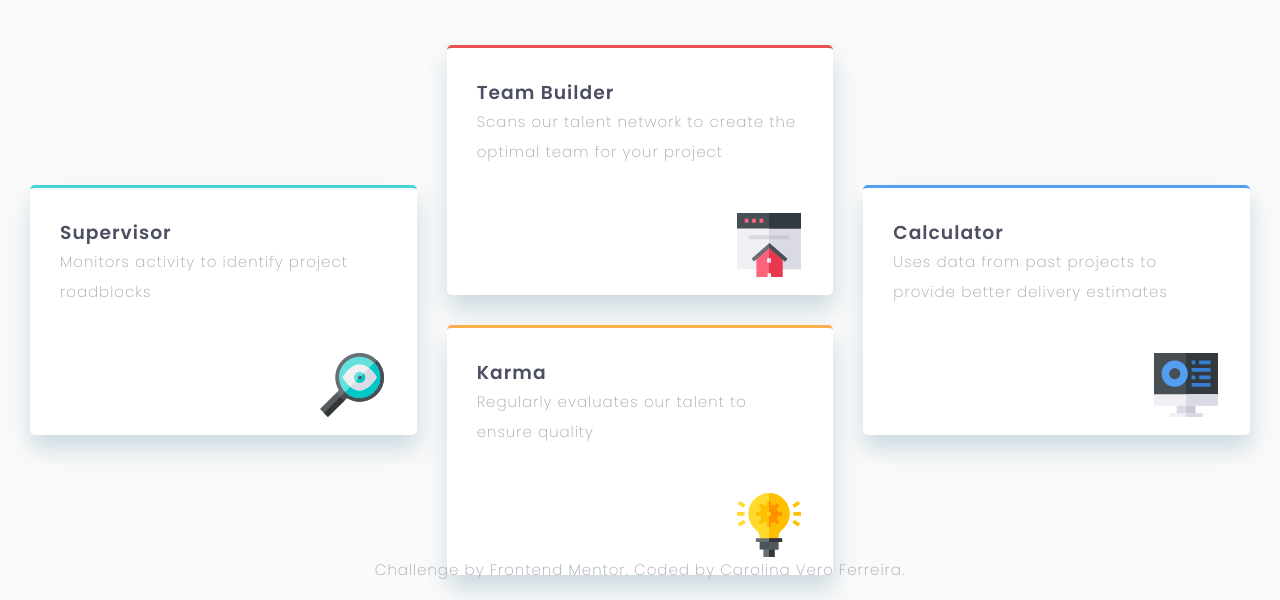
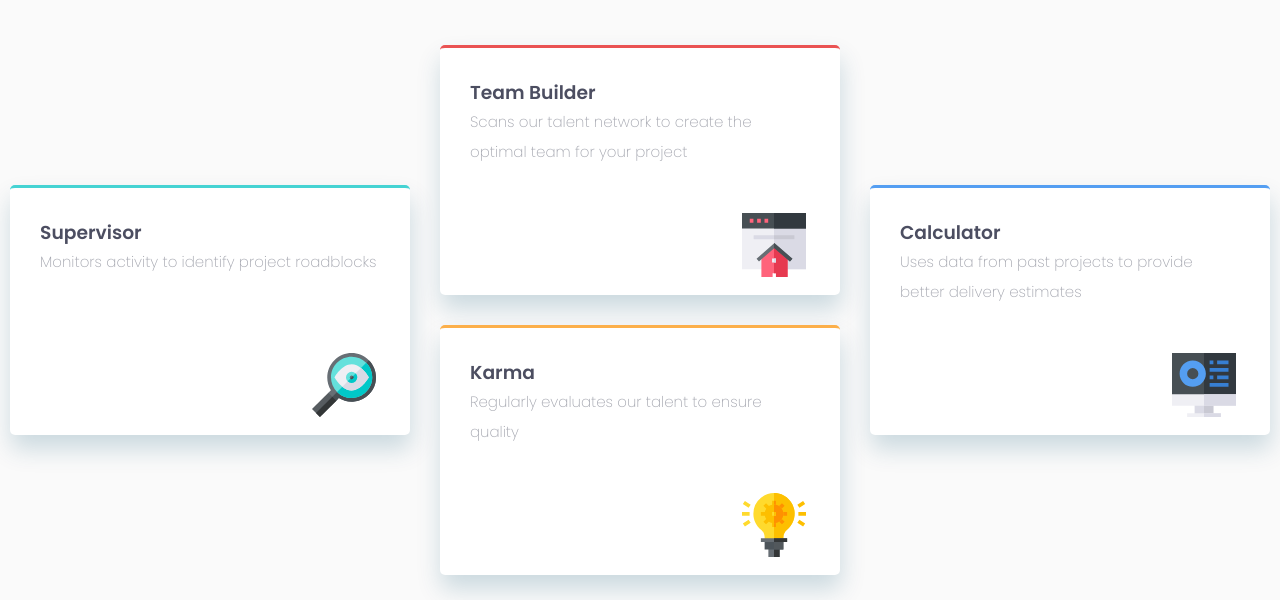
Before and after one commit to carolinavero/four-card-feature-section, a plain HTML site: page index.html in a window 1280 px wide. Shown: the part 200-800 px from the top of the page. Drawn offline with Linux system fonts and the light colour scheme.

Commit message:
update css

```diff
--- a/style.css
+++ b/style.css
@@ -28,7 +28,6 @@ body {
     background-color: var(--very-light-gray);
     color: var(--grayish-blue);
     margin: 0 auto;
-    letter-spacing: 1px;
 }
 h1 {
     font-weight: 200;
@@ -67,6 +66,7 @@ p {
         'cardBlue';
     grid-template-columns: 1fr;
     grid-template-rows: auto;
+    margin-bottom: 3rem;
 }
 .card {
     background-color: #fff;
@@ -99,22 +99,16 @@ p {
     background-image: url(images/icon-calculator.svg);
 }
 footer {
-    position: relative;
-    padding: 15px;
-    text-align: center;
-    font-size: 10px;
-    margin-top: 2rem;
+    display: none;
 }
-footer a {
-    text-decoration: none;
-    color: var(--grayish-blue);
-}
+
 
 @media(min-width: 600px) {
 
     body {
         max-width: 1440px;
         height: 100vh;
+        padding: 0;
     }
     h1 {
         font-size: 2rem;
@@ -133,6 +127,7 @@ footer a {
             'cardCyan cardOrange cardBlue';
         grid-template-columns: 1fr 1fr 1fr;
         grid-template-rows: auto;
+        margin-bottom: 0;
     }
 
     .card-1 {
@@ -158,10 +153,4 @@ footer a {
         grid-row-end: 4;
     }
 
-    footer {
-        position: fixed;
-        bottom: 0;
-        width: 100%;
-        font-size: 12px;
-    }
 }
```
